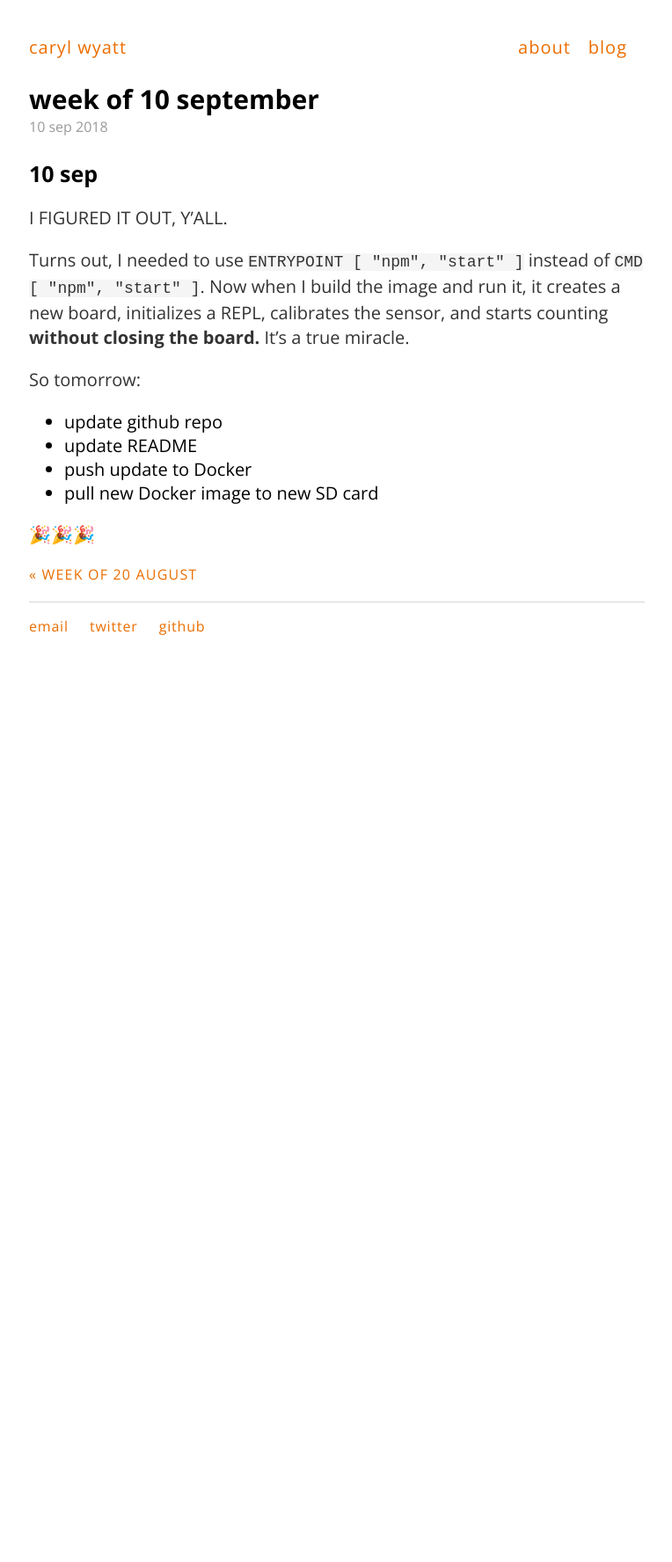
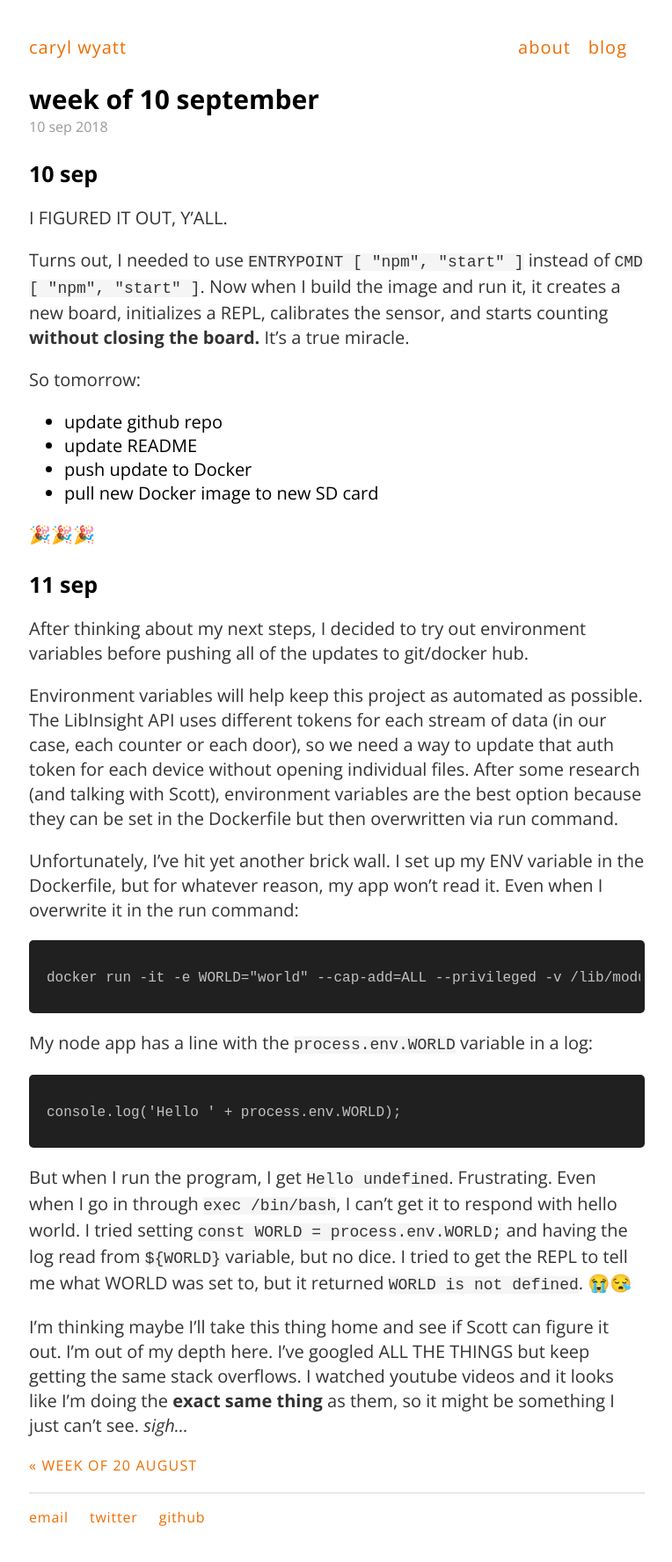
Before and after one commit to carylwyatt/carylwyatt.github.io, a Jekyll site: the page built from _posts/2018-09-10-week-of-10-sep.md, in a window 1280 px wide. Shown: the whole page at 88% size, without its empty margins (257-1021 px from the left). Built offline with Jekyll 4.4.1, drawn with Linux system fonts in a browser that asks for light colours; emoji names are drawn with the system emoji font; before the commit the page ends 900 px from its top, so only the background shows below that.

Commit message:
11 sep notes

````diff
--- a/_posts/2018-09-10-week-of-10-sep.md
+++ b/_posts/2018-09-10-week-of-10-sep.md
@@ -17,3 +17,23 @@ So tomorrow:
 - pull new Docker image to new SD card
 
 :tada::tada::tada:
+
+### 11 sep
+
+After thinking about my next steps, I decided to try out environment variables before pushing all of the updates to git/docker hub.
+
+Environment variables will help keep this project as automated as possible. The LibInsight API uses different tokens for each stream of data (in our case, each counter or each door), so we need a way to update that auth token for each device without opening individual files. After some research (and talking with Scott), environment variables are the best option because they can be set in the Dockerfile but then overwritten via run command.
+
+Unfortunately, I've hit yet another brick wall. I set up my ENV variable in the Dockerfile, but for whatever reason, my app won't read it. Even when I overwrite it in the run command:
+```
+docker run -it -e WORLD="world" --cap-add=ALL --privileged -v /lib/modules:/lib/modules caryl/counter
+```
+
+My node app has a line with the `process.env.WORLD` variable in a log:
+```
+console.log('Hello ' + process.env.WORLD);
+```
+
+But when I run the program, I get `Hello undefined`. Frustrating. Even when I go in through `exec /bin/bash`, I can't get it to respond with hello world. I tried setting `const WORLD = process.env.WORLD;` and having the log read from `${WORLD}` variable, but no dice. I tried to get the REPL to tell me what WORLD was set to, but it returned `WORLD is not defined`. :sob::sleepy:
+
+I'm thinking maybe I'll take this thing home and see if Scott can figure it out. I'm out of my depth here. I've googled ALL THE THINGS but keep getting the same stack overflows. I watched youtube videos and it looks like I'm doing the **exact same thing** as them, so it might be something I just can't see. *sigh...*
````
